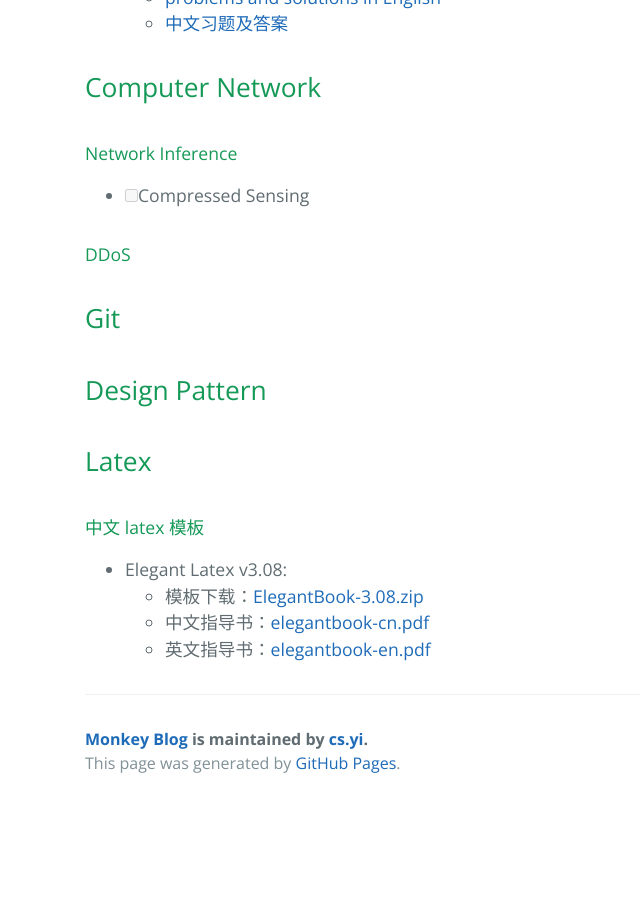
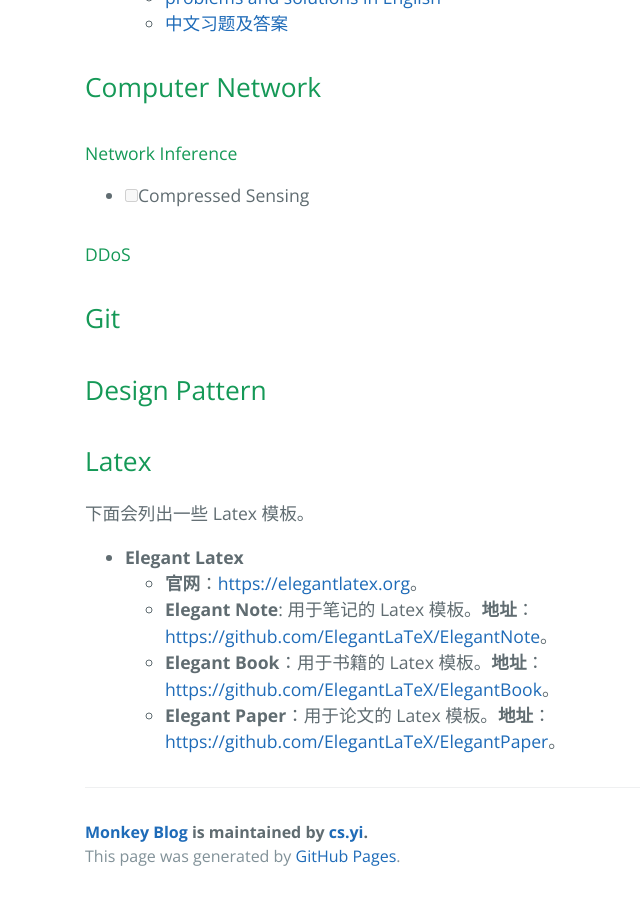
Before and after one commit to monkey-knight/monkey-knight.github.io, a Jekyll site: the page built from learning-list.md, in a window 1280 px wide and 900 px high, scrolled down 1148 px. Shown: the whole window, without its empty margins (139-779 px from the left). Built offline with Jekyll 4.4.1, drawn with Linux system fonts in a browser that asks for light colours; our own code applies the rules of GitHub Pages for plain Markdown files; before the commit the page ends 1955 px from its top, so only the background shows below that.

Commit message:
update latex

```diff
--- a/learning-list.md
+++ b/learning-list.md
@@ -60,9 +60,10 @@
 
 ## Latex
 
-#### 中文 latex 模板
+下面会列出一些 Latex 模板。
 
-- Elegant Latex v3.08:
-  - 模板下载：[ElegantBook-3.08.zip](./latex/ElegantBook/ElegantBook-3.08.zip)
-  - 中文指导书：[elegantbook-cn.pdf](./latex/ElegantBook/elegantbook-cn.pdf)
-  - 英文指导书：[elegantbook-en.pdf](./latex/ElegantBook/elegantbook-en.pdf)
+- **Elegant Latex**
+  - **官网**：<https://elegantlatex.org>。
+  - **Elegant Note**: 用于笔记的 Latex 模板。**地址**：<https://github.com/ElegantLaTeX/ElegantNote>。
+  - **Elegant Book**：用于书籍的 Latex 模板。**地址**：<https://github.com/ElegantLaTeX/ElegantBook>。
+  - **Elegant Paper**：用于论文的 Latex 模板。**地址**：<https://github.com/ElegantLaTeX/ElegantPaper>。
```
Also changed, not shown: 3 other files.
